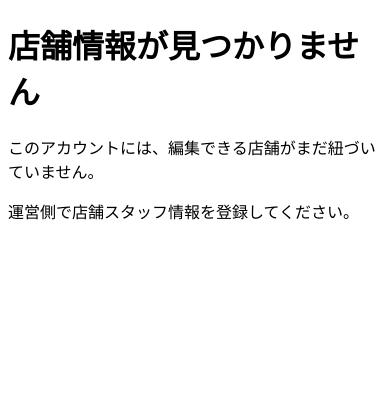
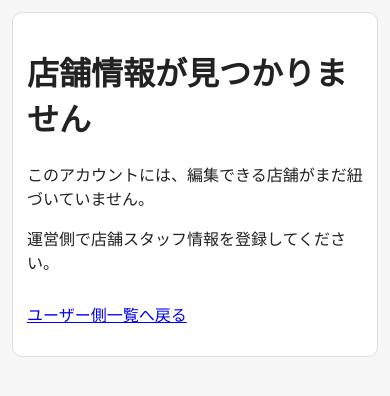
Before and after one commit to Hibiki0417/imaben, a Django app: page /shops/manager/dashboard/ in a window 390 px wide. Shown: the top 396 px of the page. Run offline with Django 5.2, Linux system fonts and the light colour scheme; the visitor is signed in with stand-in values (Sample User, id 1); data that the repository does not hold is empty.

Commit message:
整理：客側と店舗側のCSSを分離

```diff
--- /dev/null
+++ b/src/shops/static/shops/css/manager.css
@@ -0,0 +1,137 @@
+body {
+    margin: 0;
+    font-family: system-ui, -apple-system, BlinkMacSystemFont, "Segoe UI", sans-serif;
+    background-color: #f7f7f7;
+    color: #222;
+}
+
+.page {
+    width: 100%;
+    max-width: 720px;
+    margin: 0 auto;
+    padding: 12px;
+    box-sizing: border-box;
+}
+
+.header {
+    margin-bottom: 20px;
+}
+
+.header-title {
+    font-size: 28px;
+    font-weight: bold;
+    margin-bottom: 8px;
+}
+
+.header-text {
+    color: #666;
+    margin: 0;
+}
+
+.shop-card {
+    background-color: #fff;
+    border: 1px solid #ddd;
+    border-radius: 12px;
+    padding: 16px;
+    margin-bottom: 16px;
+}
+
+.status-row {
+    margin: 8px 0;
+}
+
+.form-section {
+    background-color: #fff;
+    border: 1px solid #ddd;
+    border-radius: 12px;
+    padding: 16px;
+    margin-bottom: 16px;
+}
+
+.form-group {
+    margin-bottom: 16px;
+}
+
+.form-group label {
+    display: block;
+    font-weight: bold;
+    margin-bottom: 6px;
+}
+
+input,
+select,
+textarea {
+    width: 100%;
+    box-sizing: border-box;
+    font-size: 16px;
+    padding: 10px;
+}
+
+button {
+    width: 100%;
+    border: none;
+    border-radius: 10px;
+    padding: 14px;
+    font-size: 16px;
+    font-weight: bold;
+    background-color: #222;
+    color: #fff;
+}
+
+.link {
+    display: inline-block;
+    margin-top: 12px;
+}
+
+.quick-button {
+    width: 100%;
+    border: none;
+    border-radius: 10px;
+    padding: 14px;
+    font-size: 16px;
+    font-weight: bold;
+    color: #fff;
+    margin-bottom: 8px;
+}
+
+.quick-button-open {
+    background-color: #1f9d55;
+}
+
+.quick-button-preparing {
+    background-color: #f59e0b;
+}
+
+.quick-button-closed {
+    background-color: #6b7280;
+}
+
+.quick-button-enough {
+    background-color: #2563eb;
+}
+
+.quick-button-low {
+    background-color: #f97316;
+}
+
+.quick-button-soldout {
+    background-color: #dc2626;
+}
+
+@media (max-width: 600px) {
+    .page {
+        max-width: none;
+        padding: 12px;
+    }
+
+    .shop-card,
+    .form-section {
+        border-radius: 10px;
+        padding: 14px;
+        margin-bottom: 12px;
+    }
+
+    .header-title {
+        font-size: 22px;
+    }
+}
--- a/src/shops/templates/shops/manager/dashboard.html
+++ b/src/shops/templates/shops/manager/dashboard.html
@@ -4,7 +4,7 @@
 <head>
     <meta charset="UTF-8">
     <title>店舗ダッシュボード - いま弁</title>
-    <link rel="stylesheet" href="{% static 'shops/css/style.css' %}">
+    <link rel="stylesheet" href="{% static 'shops/css/manager.css' %}">
 </head>
 <body>
     <div class="page">
--- a/src/shops/templates/shops/manager/no_shop_staff.html
+++ b/src/shops/templates/shops/manager/no_shop_staff.html
@@ -1,10 +1,14 @@
+{% load static %}
 <!DOCTYPE html>
 <html lang="ja">
 <head>
     <meta charset="UTF-8">
     <title>店舗情報がありません - いま弁</title>
+    <link rel="stylesheet" href="{% static 'shops/css/manager.css' %}">
 </head>
 <body>
+    <div class="page">
+        <div class="form-section">
             <h1>店舗情報が見つかりません</h1>
 
             <p>
@@ -14,5 +18,11 @@
             <p>
                 運営側で店舗スタッフ情報を登録してください。
             </p>
+
+            <p>
+                <a class="link" href="{% url 'shops:shop_list' %}">ユーザー側一覧へ戻る</a>
+            </p>
+        </div>
+    </div>
 </body>
 </html>
--- a/src/shops/templates/shops/public/shop_detail.html
+++ b/src/shops/templates/shops/public/shop_detail.html
@@ -4,7 +4,7 @@
 <head>
     <meta charset="UTF-8">
     <title>{{ shop.name }} - いま弁</title>
-    <link rel="stylesheet" href="{% static 'shops/css/style.css' %}">
+    <link rel="stylesheet" href="{% static 'shops/css/public.css' %}">
 </head>
 <body>
     <div class="page">
--- a/src/shops/templates/shops/public/shop_list.html
+++ b/src/shops/templates/shops/public/shop_list.html
@@ -4,7 +4,7 @@
 <head>
     <meta charset="UTF-8">
     <title>いま弁 - 弁当屋一覧</title>
-    <link rel="stylesheet" href="{% static 'shops/css/style.css' %}">
+    <link rel="stylesheet" href="{% static 'shops/css/public.css' %}">
 </head>
 <body>
     <div class="page">
```
Also changed, not shown: src/shops/static/shops/css/public.css (added, +91 -0 lines). Lines whose indentation alone changed are shown as unchanged.
